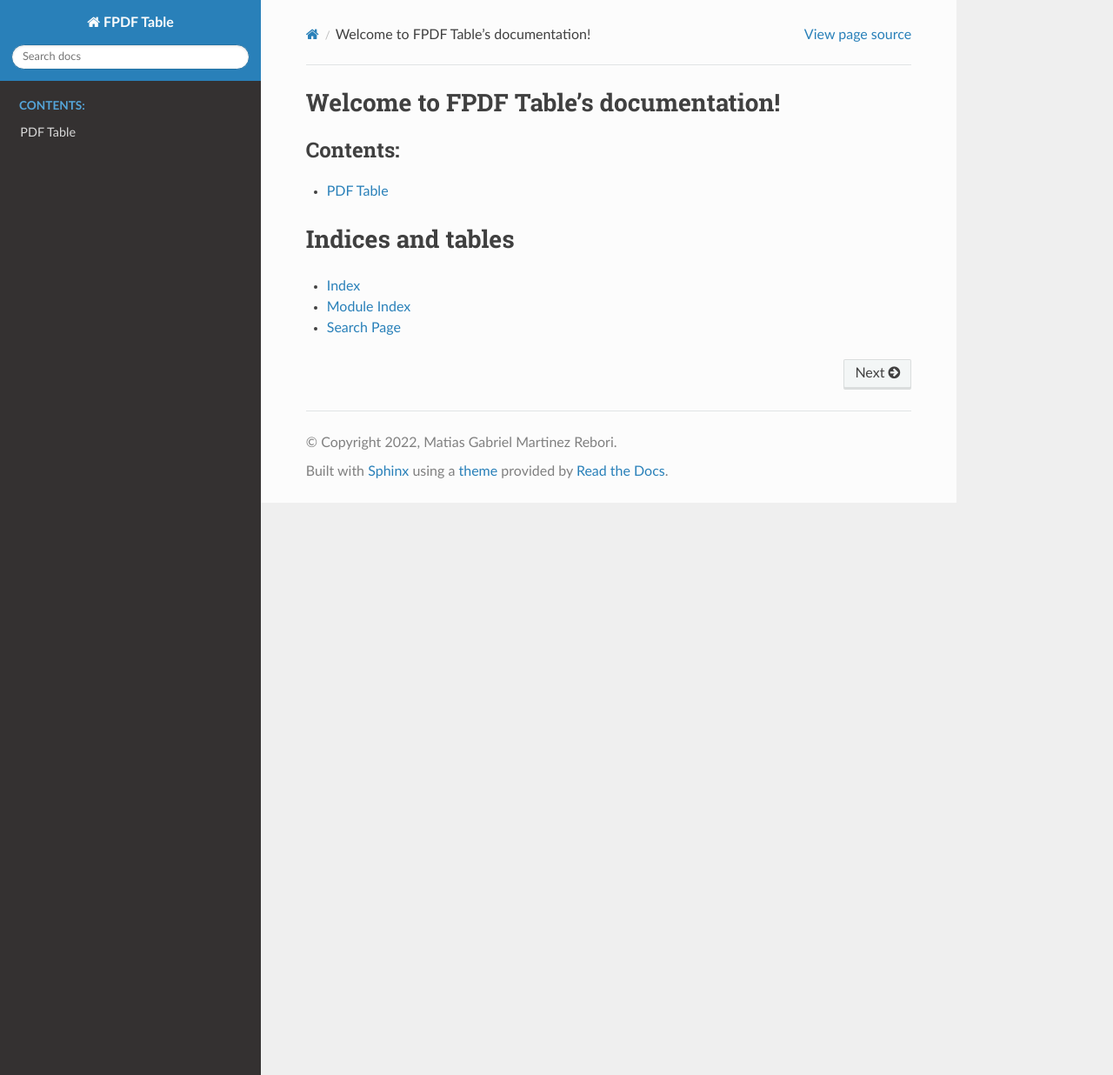
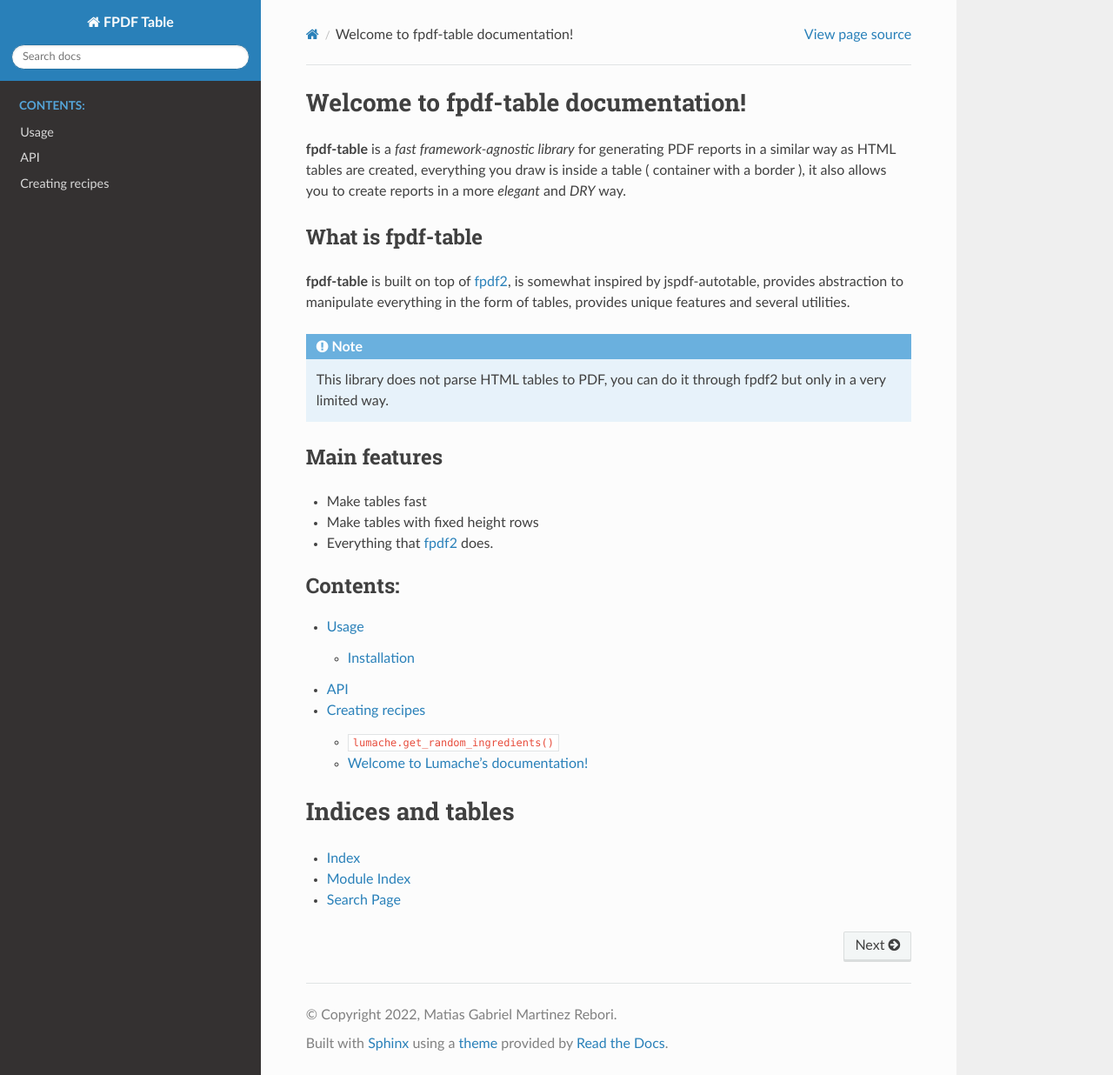
Before and after one commit to matiasrebori/fpdf-table, a Sphinx documentation site: the page built from docs/index.rst, in a window 1280 px wide and 1236 px high. Shown: the whole window at 87% size. Built offline with Sphinx 7.4.7 and the Read the Docs theme 2.0.0, drawn with Linux system fonts in a browser that asks for light colours.

Commit message:
documentation updated

```diff
--- a/docs/conf.py
+++ b/docs/conf.py
@@ -12,15 +12,14 @@
 #
 import os
 import sys
+# tells Sphinx that the root of the project is not the “docs” folder, but the parent folder!
 sys.path.insert(0, os.path.abspath('..'))
-
 
 # -- Project information -----------------------------------------------------
 
 project = 'FPDF Table'
 copyright = '2022, Matias Gabriel Martinez Rebori'
 author = 'Matias Gabriel Martinez Rebori'
-
 
 # -- General configuration ---------------------------------------------------
 
@@ -30,7 +29,7 @@
 extensions = [
     'recommonmark',
     'sphinx.ext.autodoc',
-    'sphinx.ext.viewcode'
+    'sphinx.ext.viewcode',
 ]
 
 # Add any paths that contain templates here, relative to this directory.
@@ -40,7 +39,6 @@
 # directories to ignore when looking for source files.
 # This pattern also affects html_static_path and html_extra_path.
 exclude_patterns = ['_build', 'Thumbs.db', '.DS_Store']
-
 
 # -- Options for HTML output -------------------------------------------------
 
--- a/docs/index.rst
+++ b/docs/index.rst
@@ -3,14 +3,35 @@
    You can adapt this file completely to your liking, but it should at least
    contain the root `toctree` directive.
 
-Welcome to FPDF Table's documentation!
+Welcome to fpdf-table documentation!
 ======================================
+**fpdf-table** is a *fast framework-agnostic library* for generating PDF reports in a similar way as HTML tables are created,
+everything you draw is inside a table ( container with a border ), it also allows you to create reports in a more *elegant* and *DRY* way.
+
+What is fpdf-table
+------------------
+**fpdf-table** is built on top of `fpdf2 <https://pyfpdf.github.io/fpdf2/index.html>`_, is somewhat inspired by jspdf-autotable,
+provides abstraction to manipulate everything in the form of tables, provides unique features and several utilities.
+
+.. note::
+
+   This library does not parse HTML tables to PDF, you can do it through fpdf2 but only in a very limited way.
+
+Main features
+--------------
+* Make tables fast
+* Make tables with fixed height rows
+* Everything that `fpdf2 <https://pyfpdf.github.io/fpdf2/index.html>`_ does.
+
+
 
 .. toctree::
    :maxdepth: 2
    :caption: Contents:
 
+   source/usage
    source/api/pdf_table
+   source/test
 
 
 
--- a/docs/source/api/pdf_table.rst
+++ b/docs/source/api/pdf_table.rst
@@ -1,4 +1,4 @@
-PDF Table
+API
 *********
 
 .. currentmodule:: fpdf_table.main
--- /dev/null
+++ b/docs/source/test.rst
@@ -0,0 +1,36 @@
+Creating recipes
+----------------
+
+To retrieve a list of random ingredients,
+you can use the ``lumache.get_random_ingredients()`` function:
+
+.. py:function:: lumache.get_random_ingredients(kind=None)
+
+   Return a list of random ingredients as strings.
+
+   :param kind: Optional "kind" of ingredients.
+   :type kind: list[str] or None
+   :raise lumache.InvalidKindError: If the kind is invalid.
+   :return: The ingredients list.
+   :rtype: list[str]
+
+The ``kind`` parameter should be either ``"meat"``, ``"fish"``,
+or ``"veggies"``. Otherwise, :py:func:`lumache.get_random_ingredients`
+
+#:py:func:`fpdf_table.main.PDFTable.barcode` will raise an exception.
+#
+.. py:exception:: lumache.InvalidKindError
+
+   Raised if the kind is invalid.
+
+
+Welcome to Lumache's documentation!
+===================================
+
+**Lumache** (/lu'make/) is a Python library for cooks and food lovers that
+creates recipes mixing random ingredients.  It pulls data from the `Open Food
+Facts database <https://world.openfoodfacts.org/>`_ and offers a *simple* and
+*intuitive* API.
+
+Check out the :doc:`usage` section for further information, including how to
+:ref:`install <installation>` the project.
```
Also changed, not shown: docs/source/usage.rst (added, +13 -0 lines), 1 other file.
